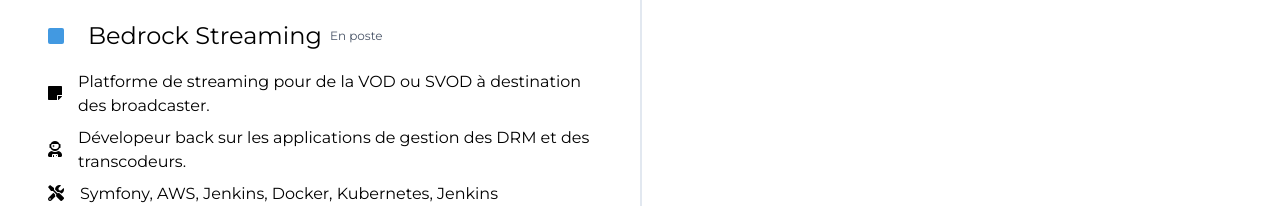
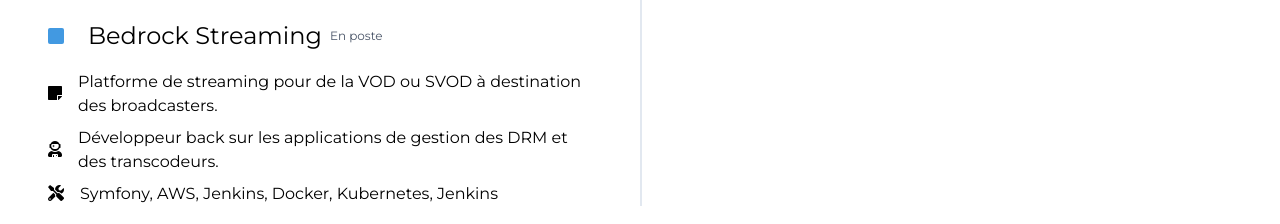
Before and after one commit to hyoa/website, a website built with Parcel: page index.html in a window 1280 px wide. Shown: the part 1283-1507 px from the top of the page. Built offline with nearby package versions, Linux system fonts and the light colour scheme.

Commit message:
fix: wording

```diff
--- a/index.html
+++ b/index.html
@@ -133,13 +133,13 @@
               <div class="flex items-center">
                 <span><i class="fas fa-sticky-note"></i></span>
                 <p class="ml-4">
-                  Platforme de streaming pour de la VOD ou SVOD à destination des broadcaster.
+                  Platforme de streaming pour de la VOD ou SVOD à destination des broadcasters.
                 </p>
               </div>
               <div class="flex items-center mt-2">
                 <span><i class="fas fa-user-astronaut"></i></span>
                 <p class="ml-4">
-                  Dévelopeur back sur les applications de gestion des DRM et des transcodeurs.
+                  Développeur back sur les applications de gestion des DRM et des transcodeurs.
                 </p>
               </div>
               <div class="flex items-center mt-2">
```
